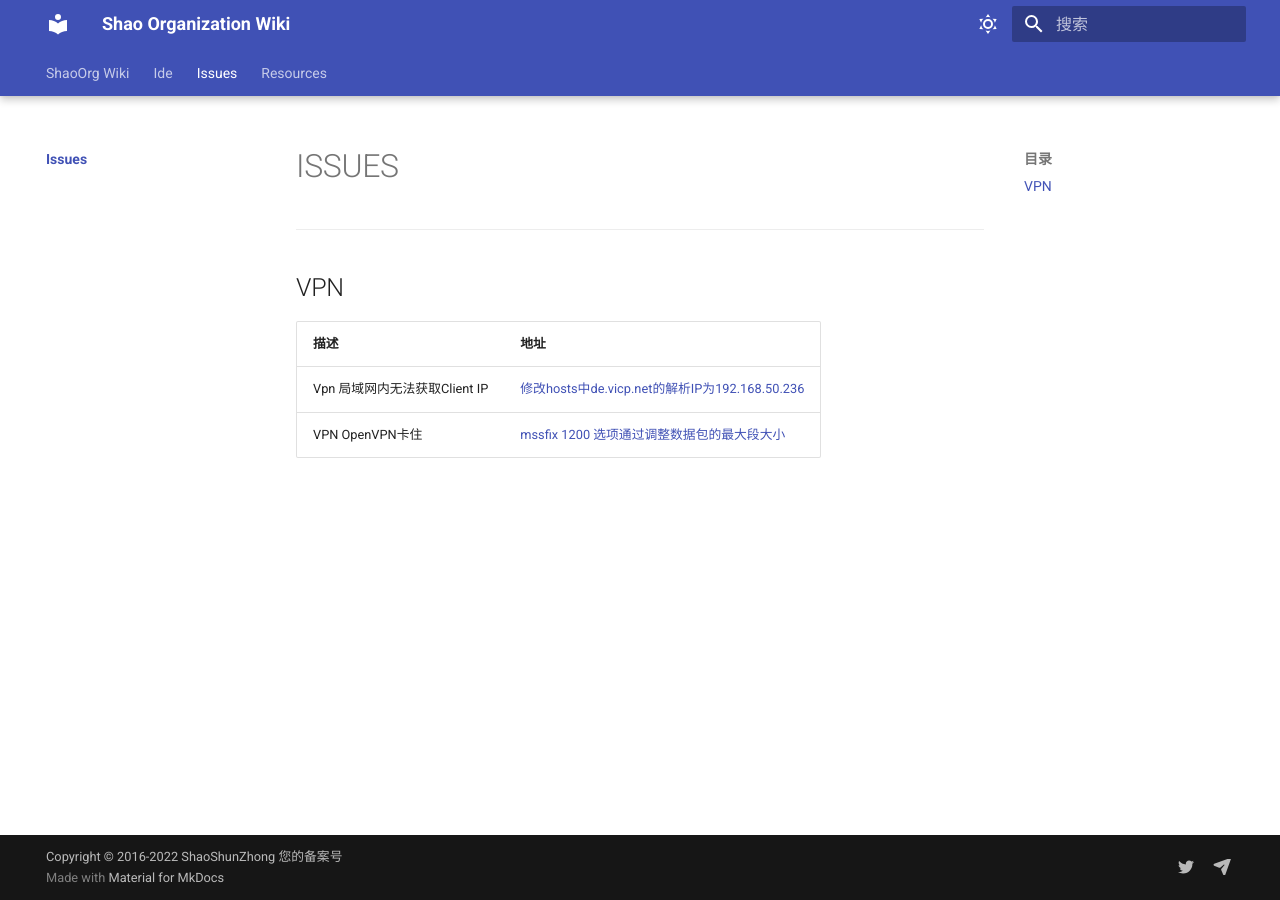
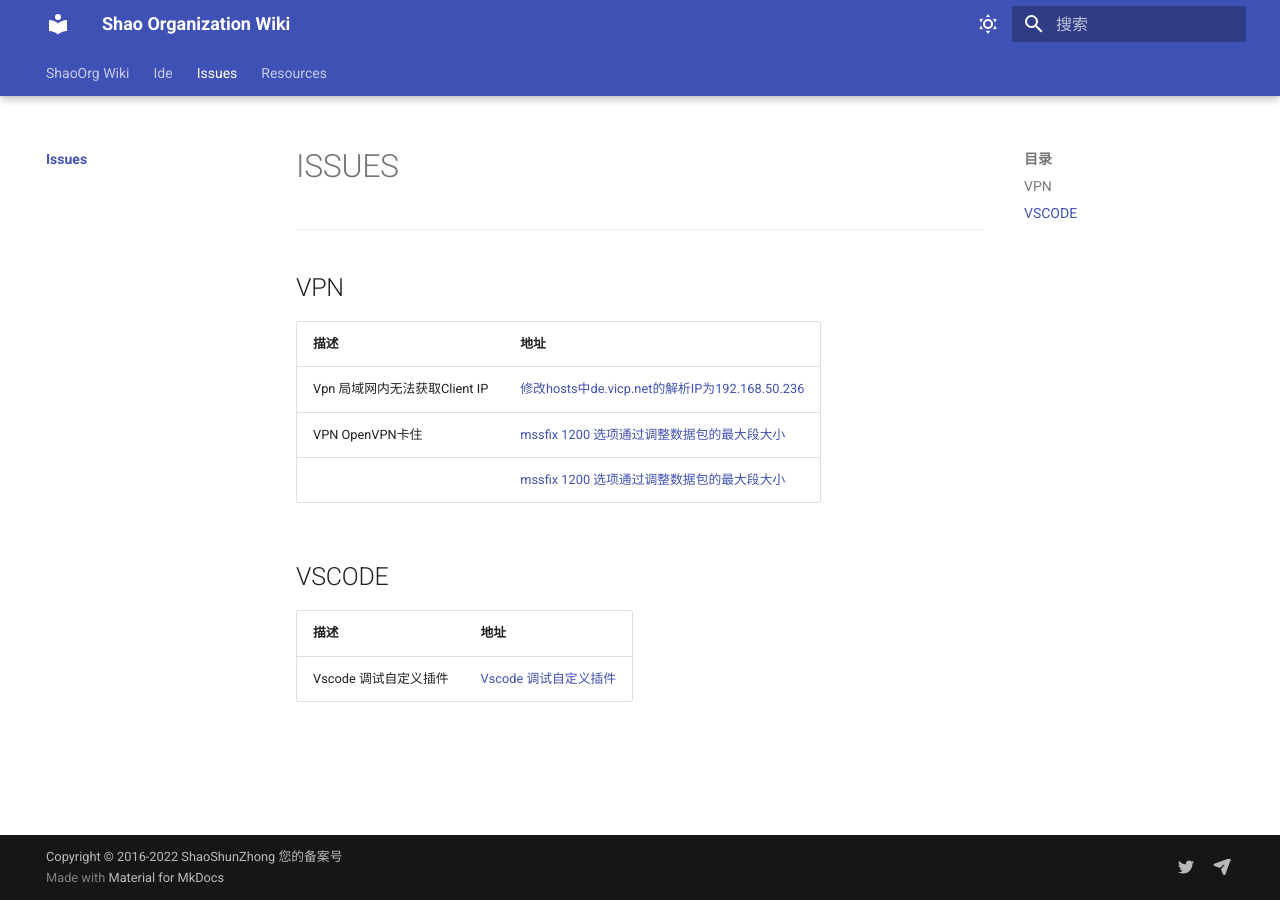
Before and after one commit to ShaoOrg/bulletin, an MkDocs documentation site: the page built from docs/issues/index.md, in a window 1280 px wide. Built offline with MkDocs 1.6.1 and Material for MkDocs 9.7.7, drawn with Linux system fonts in a browser that asks for light colours.

Commit message:
NOCR: committed by shell from SSZ-JOB

```diff
--- a/docs/issues/index.md
+++ b/docs/issues/index.md
@@ -5,3 +5,9 @@
 |  ----  | ----  |
 |Vpn 局域网内无法获取Client IP|[修改hosts中de.vicp.net的解析IP为192.168.50.236](https://de.vicp.net:6586/browse/KS-371)|
 |VPN OpenVPN卡住|[mssfix 1200 选项通过调整数据包的最大段大小](https://de.vicp.net:6586/browse/KS-361)|
+||[mssfix 1200 选项通过调整数据包的最大段大小](https://de.vicp.net:6586/browse/KS-361)|
+
+## VSCODE
+|描述|地址|
+|  ----  | ----  |
+|Vscode 调试自定义插件|[Vscode 调试自定义插件](https://de.vicp.net:6586/browse/KS-188)|
```
